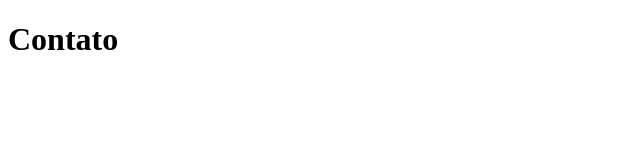
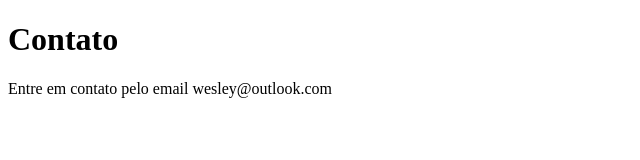
Before and after one commit to WesleyCoutin13/sistema-de-cadastro, a plain HTML site: page contato.html in a window 1280 px wide. Shown: the whole page, without its empty margins (0-640 px from the left). Drawn offline with Linux system fonts and the light colour scheme.

Commit message:
adicionando o email de contato

```diff
--- a/contato.html
+++ b/contato.html
@@ -8,5 +8,6 @@
 </head>
 <body>
     <h1>Contato</h1>
+    <p>Entre em contato pelo email wesley@outlook.com</p>
 </body>
 </html>
```
